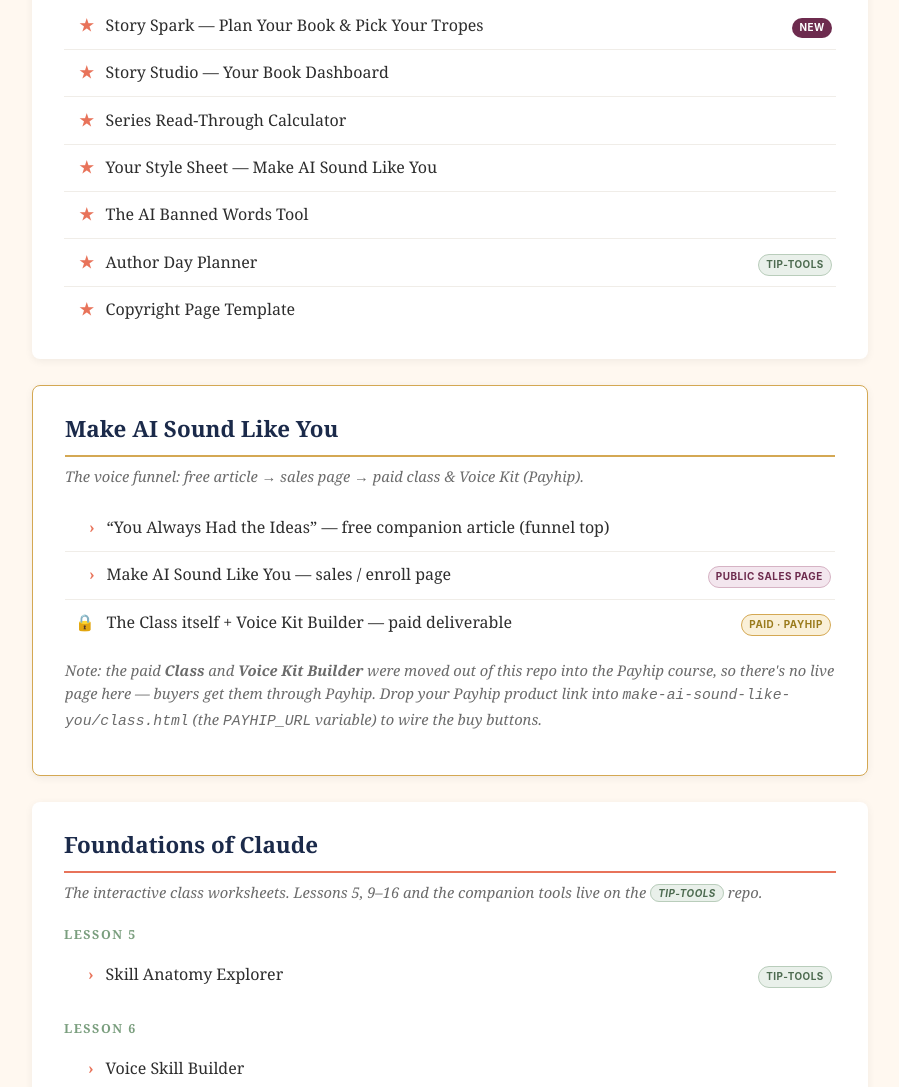
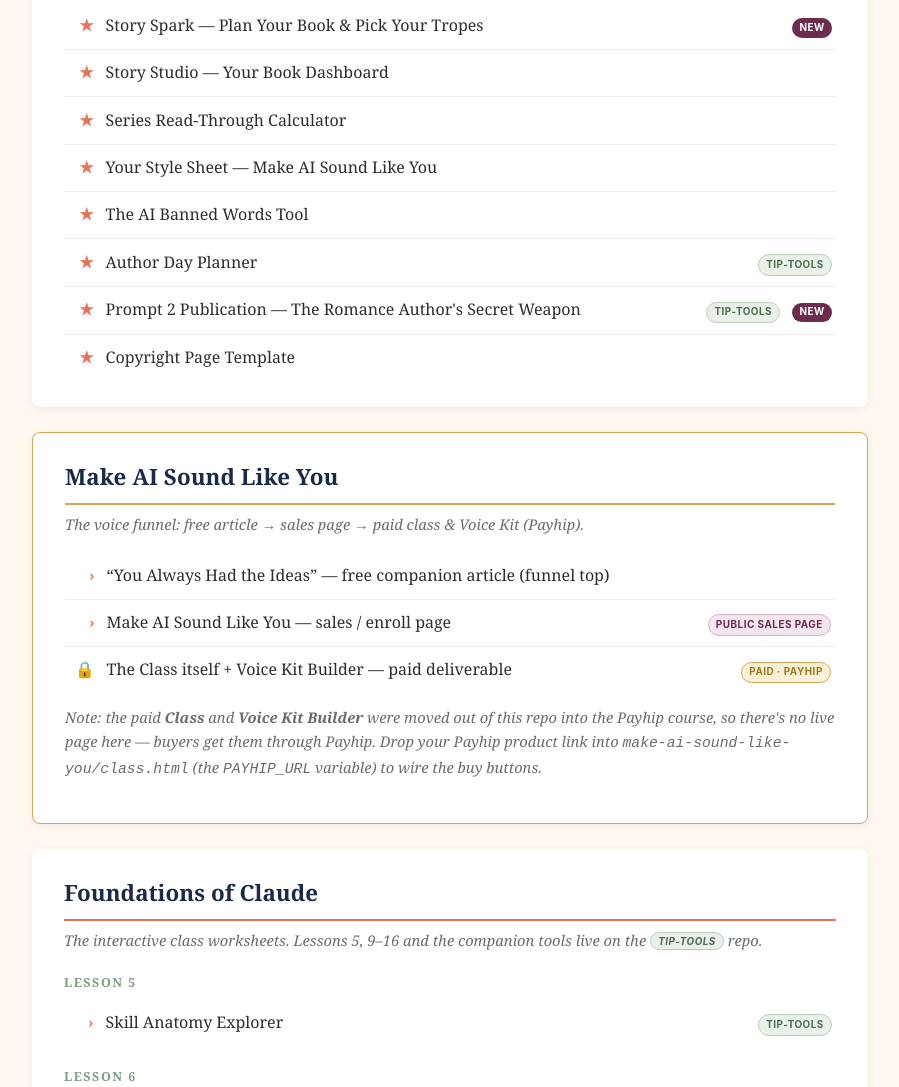
Before and after one commit to CPH-Jessica/tip-marketing-worksheets, a plain HTML site: page my-library.html in a window 1280 px wide. Shown: the part 1006-2093 px from the top of the page, without its empty margins (190-1089 px from the left). Drawn offline with Linux system fonts and the light colour scheme.

Commit message:
Add Prompt 2 Publication to My Master Library (Tools)
Consolidating into my-library.html as the single source of truth.
Linked to the tip-tools repo where the file lives (ext badge).

Co-Authored-By: Claude Opus 4.8 <noreply@anthropic.com>

```diff
--- a/my-library.html
+++ b/my-library.html
@@ -104,6 +104,7 @@ ol.lessons, ul.lessons { list-style: none; }
       <li><a href="tools/your-style-sheet.html"><span class="num">★</span><span class="title">Your Style Sheet — Make AI Sound Like You</span></a></li>
       <li><a href="tools/ai-banned-words.html"><span class="num">★</span><span class="title">The AI Banned Words Tool</span></a></li>
       <li><a href="https://cph-jessica.github.io/tip-tools/quarterly-day-planner.html"><span class="num">★</span><span class="title">Author Day Planner</span> <span class="badge ext">tip-tools</span></a></li>
+      <li><a href="https://cph-jessica.github.io/tip-tools/author-tools/prompt2publication.html"><span class="num">★</span><span class="title">Prompt 2 Publication — The Romance Author's Secret Weapon</span> <span class="badge ext">tip-tools</span> <span class="badge new">New</span></a></li>
       <li><a href="tools/copyright-page-template.html"><span class="num">★</span><span class="title">Copyright Page Template</span></a></li>
     </ul>
   </div>
```
